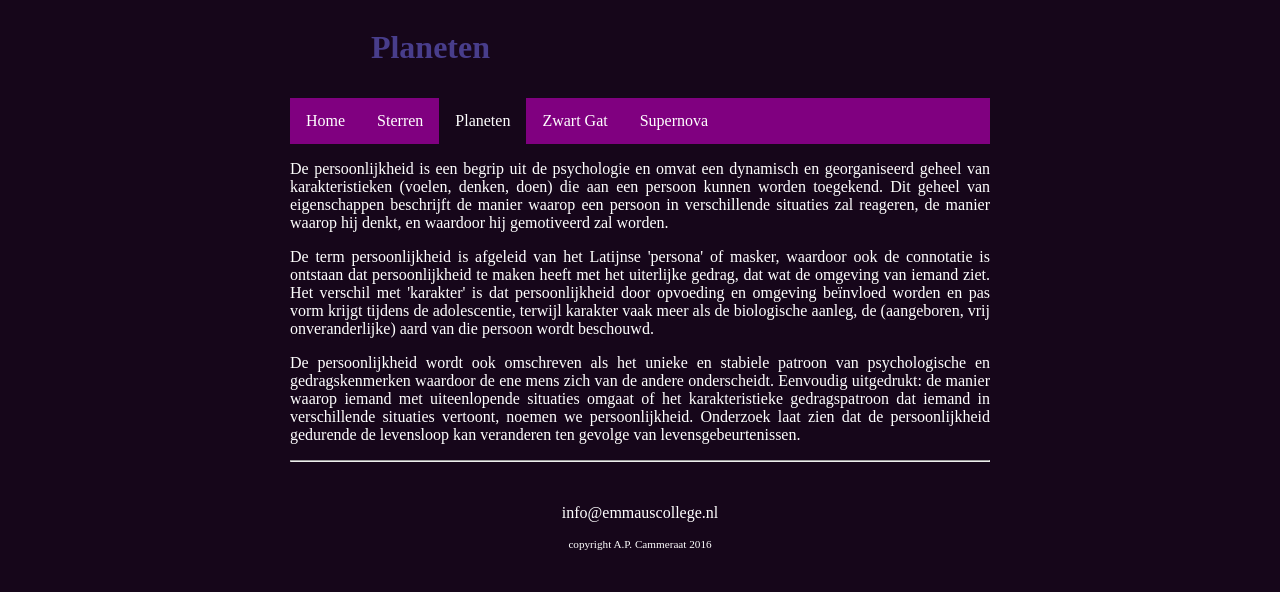
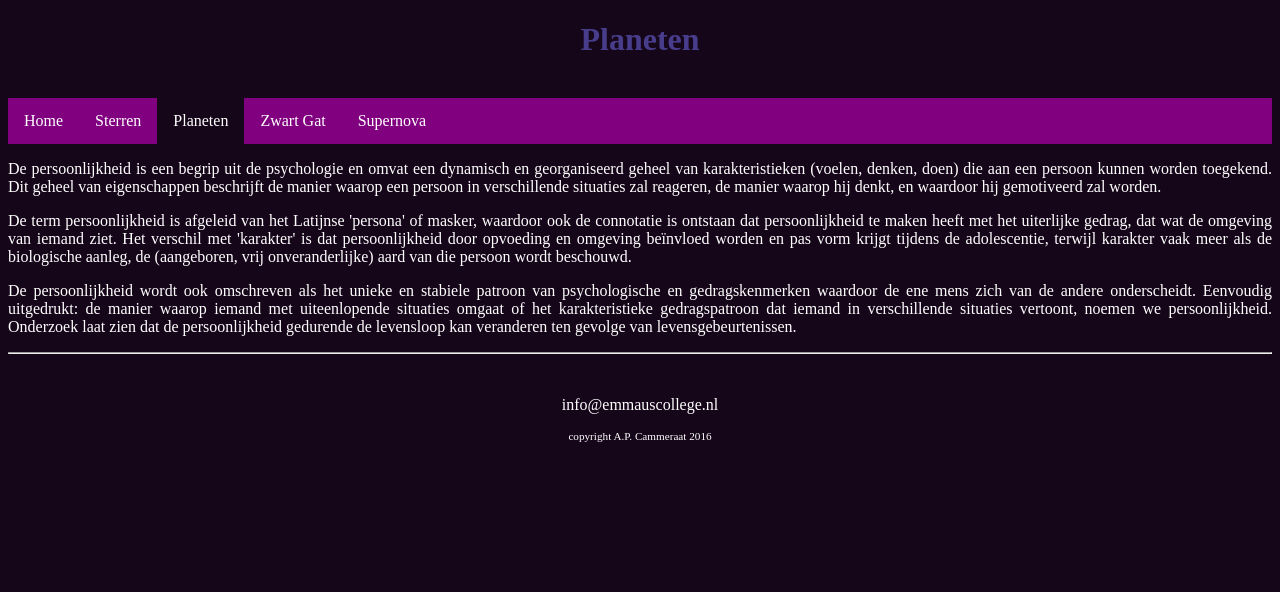
Before and after one commit to emmaus-4v/website-4vin2-Stijn, a plain HTML site: page Planeten.html in a window 1280 px wide. Drawn offline with Linux system fonts and the light colour scheme.

Commit message:
bIg SiTe ChAnGe

```diff
--- a/Planeten.html
+++ b/Planeten.html
@@ -11,9 +11,9 @@
     <body>
         <main>
             <header>
+                <h1>Planeten</h1><br>
+            </header>
 
-            </header>
-            <h1>Planeten</h1><br><br><br><br><br>
             <nav>
                 <ul>
                     <li><a href="index.html">Home</a></li>
--- a/style.css
+++ b/style.css
@@ -4,7 +4,6 @@
 
 main {
     margin: 0 auto;
-    width: 700px;
     position: relative;
 }
 
@@ -79,8 +78,8 @@ nav li a.active {
 
 h1 {
     color:darkslateblue;
-    position: absolute;
-    right: 500px;
+    text-align: center;
+
 }
 
 body {background-color: rgb(22, 6, 26);
```
Also changed, not shown: Sterren.html (+2 -2 lines), Supernova.html (+2 -2 lines), Zwart Gat.html (+2 -2 lines), index.html (+2 -2 lines).
